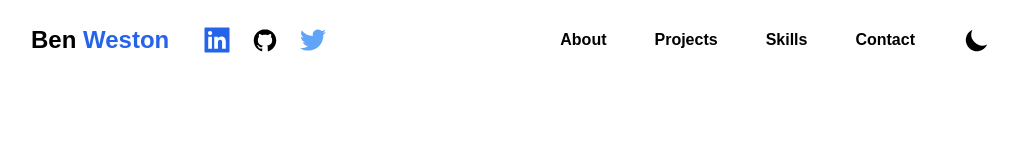
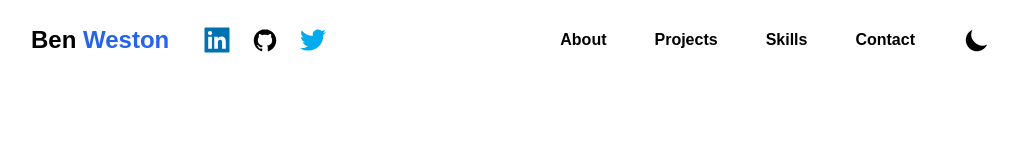
Before and after one commit to benwestondigital/next-portfolio, a Next.js app: page / in a window 1280 px wide. Shown: the top 160 px of the page, without its empty margins (129-1147 px from the left). Built offline with nearby package versions, Linux system fonts and the light colour scheme.

Commit message:
add correct hex colours for icons

```diff
--- a/components/Navbar.jsx
+++ b/components/Navbar.jsx
@@ -28,7 +28,7 @@ const Navbar = () => {
               target='_blank'
               rel='noreferrer'
             >
-              <AiFillLinkedin className='m-1 h-10 w-10 p-1 text-blue-600 hover:animate-wiggle hover:text-gray-600' />
+              <AiFillLinkedin className='m-1 h-10 w-10 p-1 text-[#0072b1] hover:animate-wiggle hover:text-gray-600' />
             </a>
             <a
               href='https://github.com/benwestondigital/'
@@ -42,7 +42,7 @@ const Navbar = () => {
               target='_blank'
               rel='noreferrer'
             >
-              <AiOutlineTwitter className='m-1 h-10 w-10 p-1 text-blue-400 hover:animate-wiggle hover:text-gray-600' />
+              <AiOutlineTwitter className='m-1 h-10 w-10 p-1 text-[#00acee] hover:animate-wiggle hover:text-gray-600' />
             </a>
           </div>
         </div>
```
